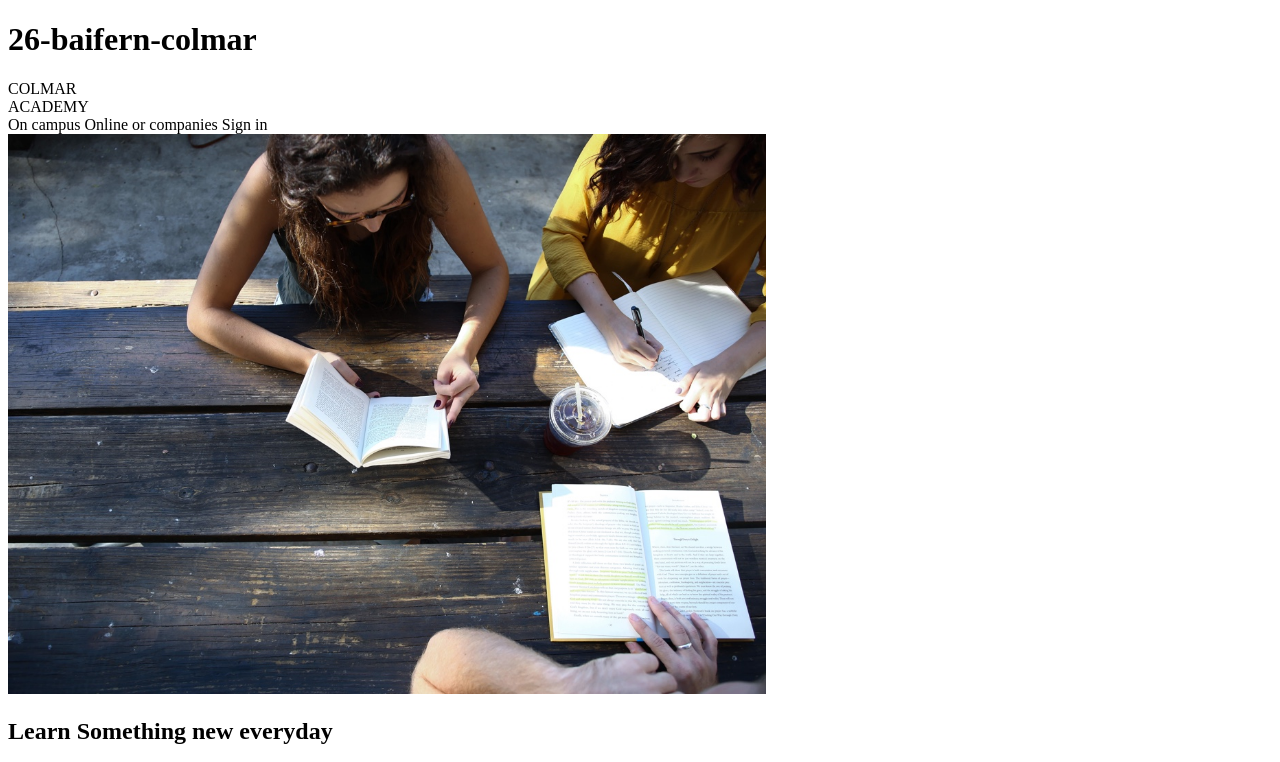
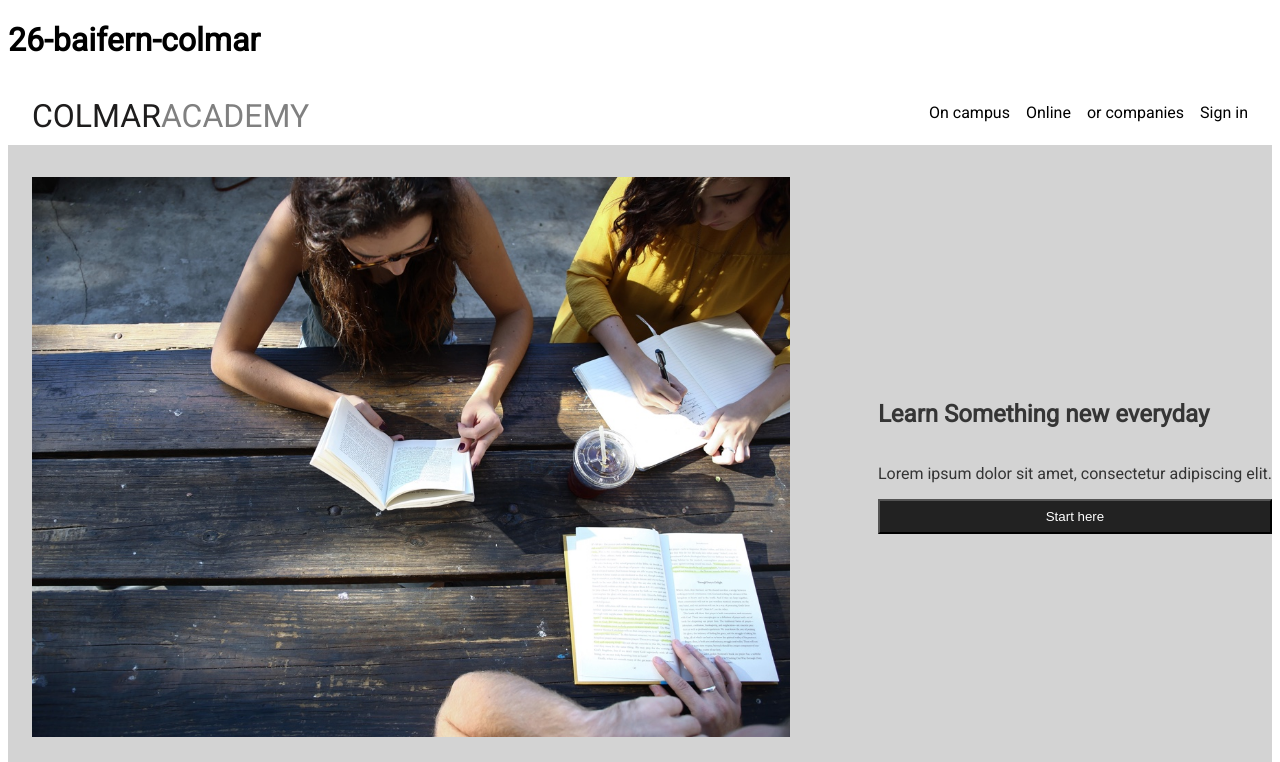
Before and after one commit to BFSupavida/26-baifern-colmar, a plain HTML site: page index.html in a window 1280 px wide. Shown: the top 762 px of the page. Drawn offline with Linux system fonts and the light colour scheme; a web font is replaced by a local one.

Commit message:
css bar and section hero

```diff
--- a/index.html
+++ b/index.html
@@ -4,16 +4,19 @@
     <meta charset="UTF-8">
     <meta name="viewport" content="width=device-width, initial-scale=1.0">
     <link rel="stylesheet" href="style.css">
+    <link rel="preconnect" href="https://fonts.googleapis.com">
+    <link rel="preconnect" href="https://fonts.gstatic.com" crossorigin>
+    <link href="https://fonts.googleapis.com/css2?family=Chivo+Mono&family=Roboto&display=swap" rel="stylesheet">
     <title>Colmar Academy</title>
 </head>
 <body>
     <h1>26-baifern-colmar</h1>
     <header>
-        <div id="logo">
+        <div class="logo">
             <div class="logo-1">COLMAR</div>
             <div class="logo-2">ACADEMY</div>
         </div>
-        <nav id="menu-bar">
+        <nav class="menu-bar">
             <a>On campus</a>
             <a>Online</a>
             <a>or companies</a>
@@ -21,14 +24,15 @@
         </nav>
     </header>
     <main>
-        <section class="hero"></section>
+        <section class="hero">
             <img class="hero-left" src="capstone_colmar_assets/images/banner.jpg" width="60%">
             <div class="hero-right">
                 <h2>Learn Something new everyday</h2>
                 <p>Lorem ipsum dolor sit amet, consectetur adipiscing elit.</p>
                 <button>Start here</button>
             </div>
-        <section class="information"></section>
+        </section>
+        <section class="information">
             <div class="information-left">
                 <img class="information-left-1" src="capstone_colmar_assets/images/information-main.jpg" width="60%">
                 <h2>It doesn't hurt  to keep practicing</h2>
@@ -55,6 +59,7 @@
                     <a>Read more</a>
                 </div>
             </div>
+        </section>
         <section class="course">
             <h2>Start learning</h2>
             <div class="course-information">
@@ -96,6 +101,7 @@
                 </div>
             </div>
 
+
         </section>
         <section class="thesis">
             <h2>Thesis exhibit</h2>
--- a/style.css
+++ b/style.css
@@ -0,0 +1,70 @@
+body {
+font-family: 'Chivo Mono', monospace;
+font-family: 'Roboto', sans-serif;
+}
+
+header {
+    height: 64px;
+    display: flex;
+    flex-direction: row;
+    flex: 1;
+    padding-left: 24px;
+    margin-top: 16px;
+    justify-content: space-between;
+}
+
+.logo {
+    display: flex;
+    flex-direction: row;
+    justify-content: flex-start;
+    font-size: 32px;
+    padding-top: 16px;
+}
+
+.logo-1 {
+    color: rgb(30, 29, 29);
+}
+
+.logo-2 {
+    color: gray;
+}
+
+.menu-bar {
+    display: flex;
+    justify-content: flex-end;
+    flex-direction: row;
+    gap: 16px;
+    align-items: center;
+    padding-right: 24px;
+}
+
+main {
+    display: flex;
+    flex-direction: column;
+}
+
+.hero {
+    display: flex;
+    background-color: lightgray;
+    justify-content: space-between;
+    flex-direction: row;
+}
+
+.hero-left {
+    padding: 32px 24px 32px 24px;
+    width: 60%;
+    display: flex;
+}
+
+.hero-right {
+    display: flex;
+    flex-direction: column;
+    justify-content: center;
+    color: rgb(53, 53, 53);
+}
+
+button {
+    padding: 8px 0px 8px 0px;
+    background-color: rgb(34, 34, 34);
+    color: white;
+}
```
